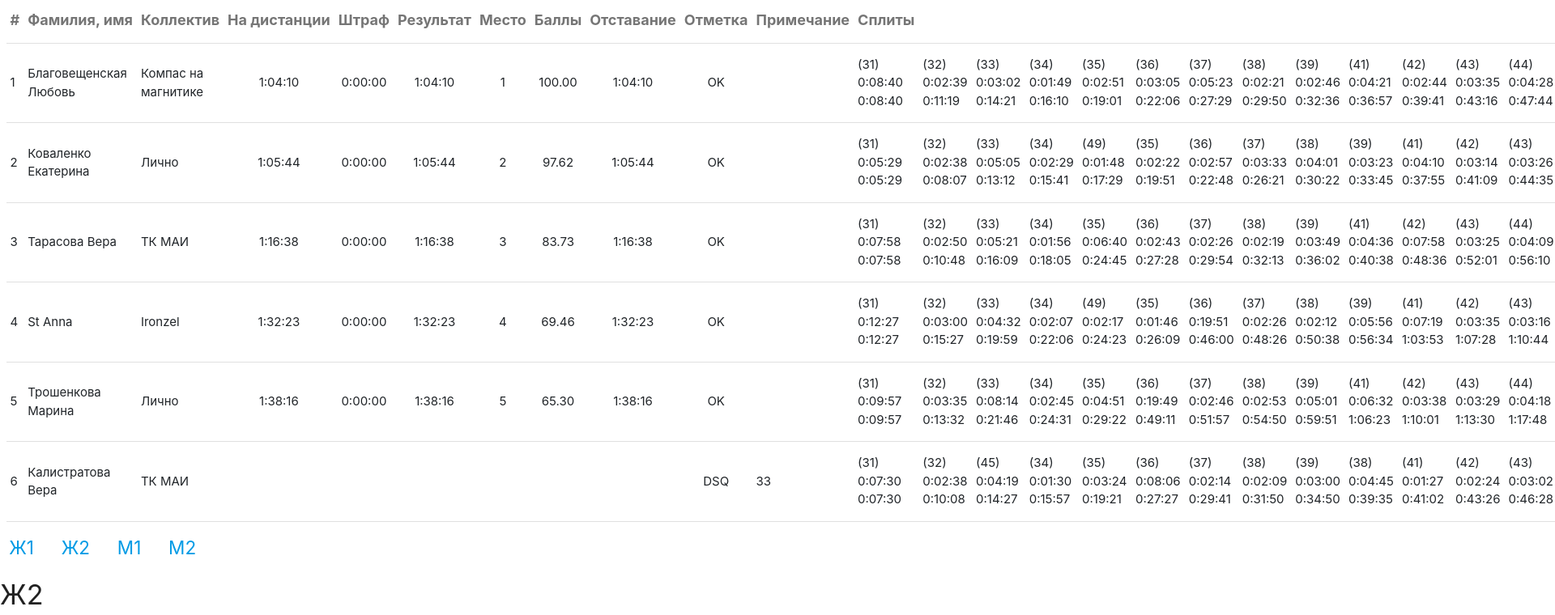
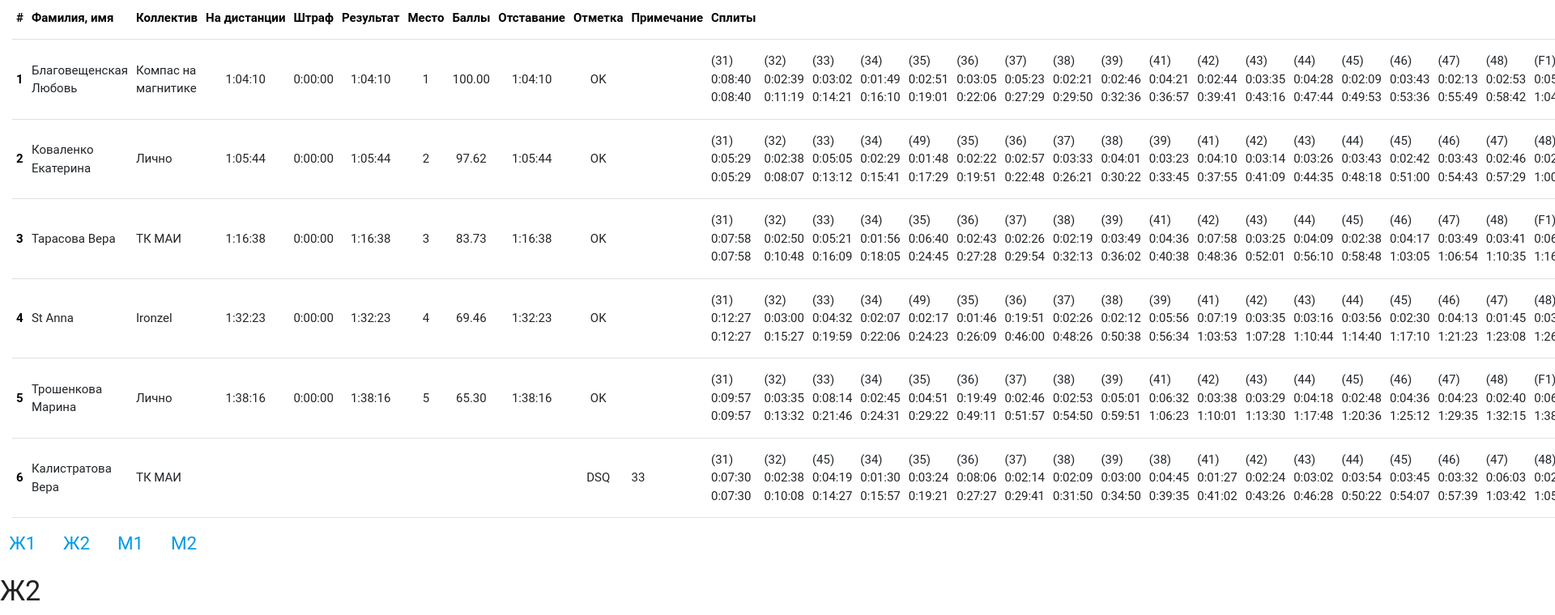
Before and after one commit to Nak3r/orient, a plain HTML site: page index.html in a window 1280 px wide. Shown: the part 127-887 px from the top of the page at 81% size, 1920 px wide, since content can reach past the window. Drawn offline with Linux system fonts and the light colour scheme.

Commit message:
Change styles

```diff
--- a/css/main.css
+++ b/css/main.css
@@ -18,8 +18,8 @@
 }
 
 .headers  {
-	font-size: 1.2em;
-	color: rgba(0, 0, 0, 0.54);
+	font-size: 1rem;
+	color: #000000;
 	overflow: hidden;
 	text-overflow: ellipsis;
 	white-space: nowrap;
@@ -52,8 +52,8 @@
     margin-right: 1em;
 }
 .results {
-	margin-left: 0.5em;
-	margin-right: 0.5em;
+	margin-left: 1rem;
+	margin-right: 1rem;
 }
 
 .hover-row {
--- a/js/main.js
+++ b/js/main.js
@@ -23,7 +23,7 @@ fetch("https://nak3r.github.io/orient/data.json")
 			link.href = "#" + groupName;
 			link.innerHTML = groupName;
 			link.classList.add("link");
-			p.appendChild(link)
+			p.appendChild(link);
 		}
 
 		var groupName = document.createElement("h4");
@@ -31,7 +31,7 @@ fetch("https://nak3r.github.io/orient/data.json")
 		body.appendChild(groupName);
 
 		var table = document.createElement("table");
-		table.classList.add("results")
+		table.classList.add("results");
 		body.appendChild(table);
 
 		//Table headers
@@ -47,15 +47,16 @@ fetch("https://nak3r.github.io/orient/data.json")
 		//Data
 		for (var d in protocols[group]) {
 			var row = table.insertRow(-1);
-			row.classList.add("hover-row")
-
-			var cell = row.insertCell(0);
-			cell.innerHTML = parseInt(d, 10) + 1
+			row.classList.add("hover-row");
+			var th = document.createElement("th");
+			th.classList.add("headers");
+			th.innerHTML = parseInt(d, 10) + 1;
+			row.appendChild(th);
 			var n = 1
 			for (var field in dataFields) {
 				var cell = row.insertCell(n);
 				cell.classList.add(dataFields[field]);
-				cell.innerHTML = protocols[group][d][dataFields[field]]
+				cell.innerHTML = protocols[group][d][dataFields[field]];
 				n = n + 1
 
 			}
@@ -63,7 +64,7 @@ fetch("https://nak3r.github.io/orient/data.json")
 			for (var split in splits) {
 				var cell = row.insertCell(n);
 				cell.classList.add("splits");
-				n = n + 1
+				n = n + 1;
 				var splitData = splits[split];
 				cell.innerHTML = splitData;
 			}
```
Also changed, not shown: css/main.min.css, css/materialize.css, css/materialize.min.css.
